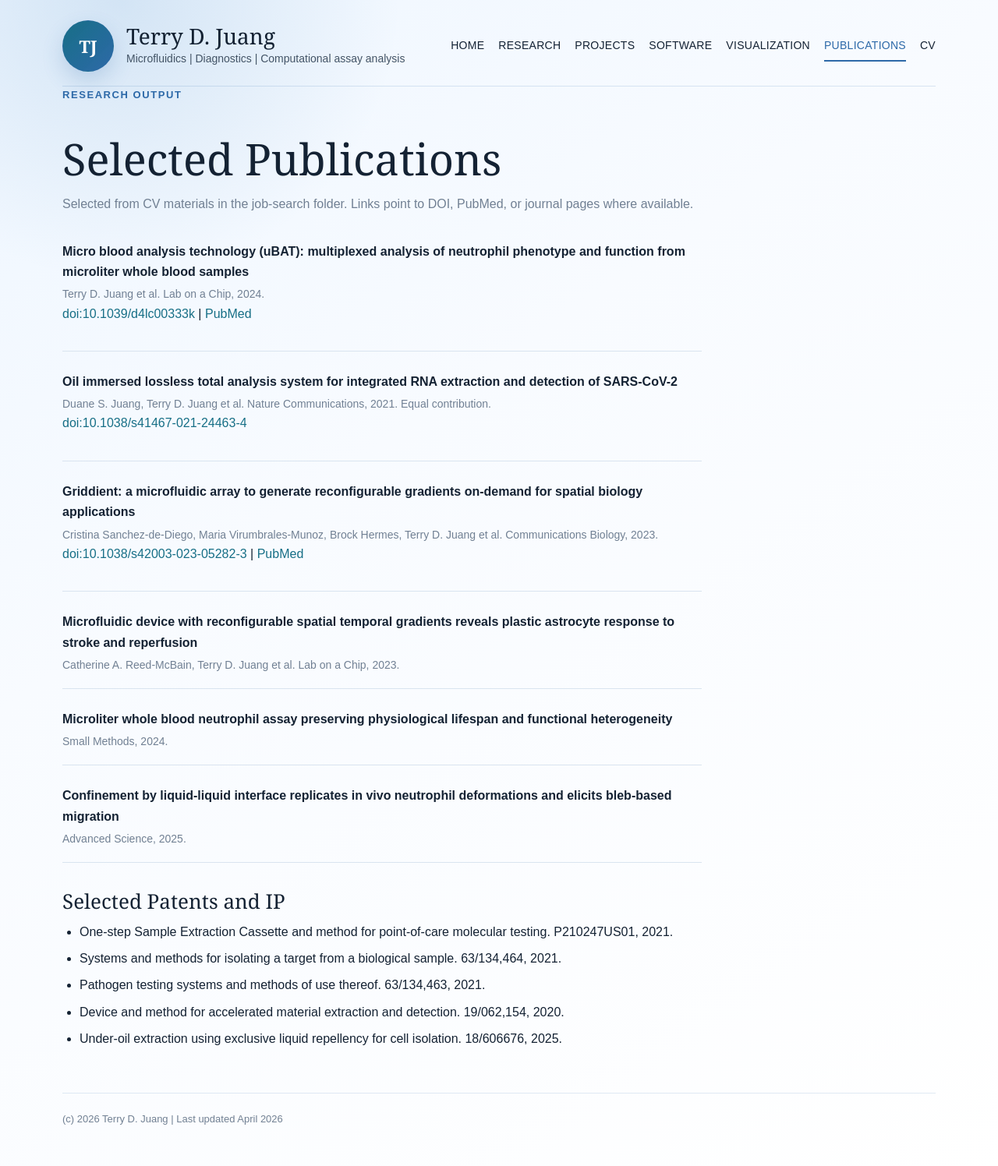
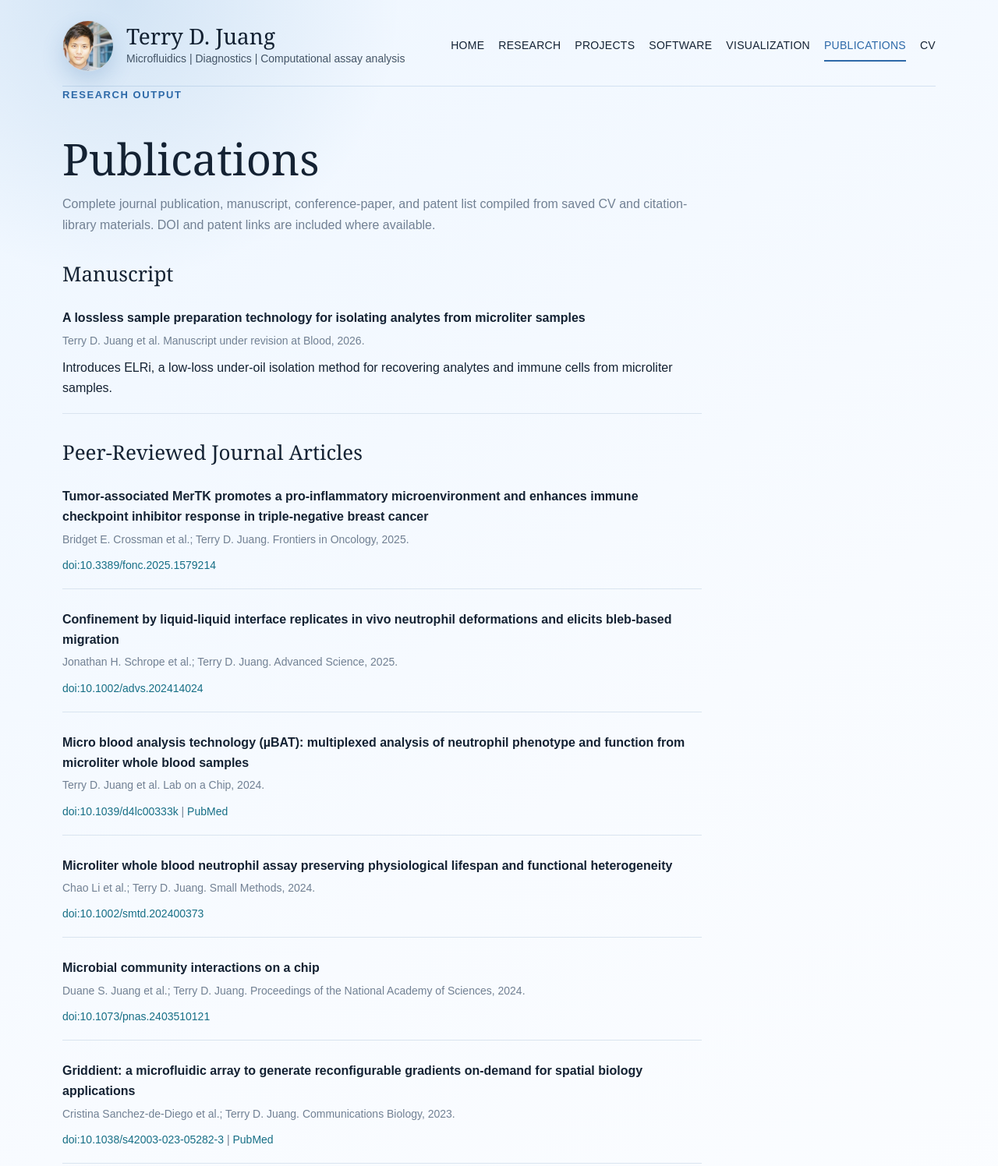
Before and after one commit to TerryDJ/TerryDJ.github.io, a plain HTML site: page publications.html in a window 1280 px wide. Shown: the top 1496 px of the page at 78% size. Drawn offline with Linux system fonts and the light colour scheme.

Commit message:
Update publications and site headshot

```diff
--- a/assets/styles.css
+++ b/assets/styles.css
@@ -69,19 +69,18 @@ a:focus {
   flex: 0 0 auto;
   width: 66px;
   height: 66px;
-  display: grid;
-  place-items: center;
+  overflow: hidden;
   border: 1px solid rgba(45, 105, 168, .18);
   border-radius: 50%;
-  color: #fff;
-  background:
-    linear-gradient(135deg, rgba(23, 111, 134, .98), rgba(45, 105, 168, .96)),
-    var(--blue);
-  font-family: Georgia, "Times New Roman", serif;
-  font-size: 22px;
-  font-weight: 700;
-  letter-spacing: 0;
+  background: var(--mist);
   box-shadow: 0 12px 28px rgba(45, 105, 168, .20);
+}
+
+.portrait img {
+  display: block;
+  width: 100%;
+  height: 100%;
+  object-fit: cover;
 }
 
 .identity h1 {
@@ -331,6 +330,15 @@ li {
   border-bottom: 1px solid var(--line);
 }
 
+.publication-list p {
+  margin: 10px 0 0;
+}
+
+.publication-links {
+  color: var(--muted);
+  font-size: 14px;
+}
+
 .tag-row {
   display: flex;
   flex-wrap: wrap;
@@ -515,7 +523,6 @@ li {
   .portrait {
     width: 58px;
     height: 58px;
-    font-size: 19px;
   }
 
   .identity h1 {
--- a/publications.html
+++ b/publications.html
@@ -4,14 +4,16 @@
     <meta charset="utf-8">
     <meta name="viewport" content="width=device-width, initial-scale=1">
     <title>Publications | Terry D. Juang</title>
-    <meta name="description" content="Selected publications by Terry D. Juang.">
+    <meta name="description" content="Complete publication, conference paper, and patent list for Terry D. Juang.">
     <link rel="stylesheet" href="assets/styles.css">
   </head>
   <body>
     <div class="site">
       <header class="masthead">
         <div class="brand">
-          <div class="portrait" aria-label="Terry D. Juang initials">TJ</div>
+          <div class="portrait">
+            <img src="assets/terry-juang-headshot.jpg" alt="Terry D. Juang headshot" width="66" height="66">
+          </div>
           <div class="identity">
             <h1>Terry D. Juang</h1>
             <p>Microfluidics | Diagnostics | Computational assay analysis</p>
@@ -30,51 +32,111 @@
 
       <main>
         <p class="eyebrow">Research output</p>
-        <h2 class="page-title">Selected Publications</h2>
-        <p class="note">Selected from CV materials in the job-search folder. Links point to DOI, PubMed, or journal pages where available.</p>
+        <h2 class="page-title">Publications</h2>
+        <p class="note">Complete journal publication, manuscript, conference-paper, and patent list compiled from saved CV and citation-library materials. DOI and patent links are included where available.</p>
 
-        <ul class="list-plain">
+        <h3>Manuscript</h3>
+        <ul class="list-plain publication-list">
           <li>
-            <span class="item-title">Micro blood analysis technology (uBAT): multiplexed analysis of neutrophil phenotype and function from microliter whole blood samples</span>
+            <span class="item-title">A lossless sample preparation technology for isolating analytes from microliter samples</span>
+            <span class="meta">Terry D. Juang et al. Manuscript under revision at Blood, 2026.</span>
+            <p>Introduces ELRi, a low-loss under-oil isolation method for recovering analytes and immune cells from microliter samples.</p>
+          </li>
+        </ul>
+
+        <h3>Peer-Reviewed Journal Articles</h3>
+        <ul class="list-plain publication-list">
+          <li>
+            <span class="item-title">Tumor-associated MerTK promotes a pro-inflammatory microenvironment and enhances immune checkpoint inhibitor response in triple-negative breast cancer</span>
+            <span class="meta">Bridget E. Crossman et al.; Terry D. Juang. Frontiers in Oncology, 2025.</span>
+            <p class="publication-links"><a href="https://doi.org/10.3389/fonc.2025.1579214">doi:10.3389/fonc.2025.1579214</a></p>
+          </li>
+          <li>
+            <span class="item-title">Confinement by liquid-liquid interface replicates in vivo neutrophil deformations and elicits bleb-based migration</span>
+            <span class="meta">Jonathan H. Schrope et al.; Terry D. Juang. Advanced Science, 2025.</span>
+            <p class="publication-links"><a href="https://doi.org/10.1002/advs.202414024">doi:10.1002/advs.202414024</a></p>
+          </li>
+          <li>
+            <span class="item-title">Micro blood analysis technology (&micro;BAT): multiplexed analysis of neutrophil phenotype and function from microliter whole blood samples</span>
             <span class="meta">Terry D. Juang et al. Lab on a Chip, 2024.</span>
-            <p><a href="https://doi.org/10.1039/d4lc00333k">doi:10.1039/d4lc00333k</a> | <a href="https://pubmed.ncbi.nlm.nih.gov/39104301/">PubMed</a></p>
+            <p class="publication-links"><a href="https://doi.org/10.1039/d4lc00333k">doi:10.1039/d4lc00333k</a> | <a href="https://pubmed.ncbi.nlm.nih.gov/39104301/">PubMed</a></p>
+          </li>
+          <li>
+            <span class="item-title">Microliter whole blood neutrophil assay preserving physiological lifespan and functional heterogeneity</span>
+            <span class="meta">Chao Li et al.; Terry D. Juang. Small Methods, 2024.</span>
+            <p class="publication-links"><a href="https://doi.org/10.1002/smtd.202400373">doi:10.1002/smtd.202400373</a></p>
+          </li>
+          <li>
+            <span class="item-title">Microbial community interactions on a chip</span>
+            <span class="meta">Duane S. Juang et al.; Terry D. Juang. Proceedings of the National Academy of Sciences, 2024.</span>
+            <p class="publication-links"><a href="https://doi.org/10.1073/pnas.2403510121">doi:10.1073/pnas.2403510121</a></p>
+          </li>
+          <li>
+            <span class="item-title">Griddient: a microfluidic array to generate reconfigurable gradients on-demand for spatial biology applications</span>
+            <span class="meta">Cristina Sanchez-de-Diego et al.; Terry D. Juang. Communications Biology, 2023.</span>
+            <p class="publication-links"><a href="https://doi.org/10.1038/s42003-023-05282-3">doi:10.1038/s42003-023-05282-3</a> | <a href="https://pubmed.ncbi.nlm.nih.gov/37689746/">PubMed</a></p>
+          </li>
+          <li>
+            <span class="item-title">Microfluidic device with reconfigurable spatial temporal gradients reveals plastic astrocyte response to stroke and reperfusion</span>
+            <span class="meta">Catherine A. Reed-McBain et al.; Terry D. Juang. Lab on a Chip, 2023.</span>
+            <p class="publication-links"><a href="https://doi.org/10.1039/d3lc00276d">doi:10.1039/d3lc00276d</a></p>
+          </li>
+          <li>
+            <span class="item-title">A high-throughput sensory assay for parasitic and free-living nematodes</span>
+            <span class="meta">Leonardo R. Nunn, Terry D. Juang, David J. Beebe, Nicolas J. Wheeler, and Mostafa Zamanian. Integrative Biology, 2023.</span>
+            <p class="publication-links"><a href="https://doi.org/10.1093/intbio/zyad010">doi:10.1093/intbio/zyad010</a></p>
           </li>
           <li>
             <span class="item-title">Oil immersed lossless total analysis system for integrated RNA extraction and detection of SARS-CoV-2</span>
-            <span class="meta">Duane S. Juang, Terry D. Juang et al. Nature Communications, 2021. Equal contribution.</span>
-            <p><a href="https://doi.org/10.1038/s41467-021-24463-4">doi:10.1038/s41467-021-24463-4</a></p>
-          </li>
-          <li>
-            <span class="item-title">Griddient: a microfluidic array to generate reconfigurable gradients on-demand for spatial biology applications</span>
-            <span class="meta">Cristina Sanchez-de-Diego, Maria Virumbrales-Munoz, Brock Hermes, Terry D. Juang et al. Communications Biology, 2023.</span>
-            <p><a href="https://doi.org/10.1038/s42003-023-05282-3">doi:10.1038/s42003-023-05282-3</a> | <a href="https://pubmed.ncbi.nlm.nih.gov/37689746/">PubMed</a></p>
-          </li>
-          <li>
-            <span class="item-title">Microfluidic device with reconfigurable spatial temporal gradients reveals plastic astrocyte response to stroke and reperfusion</span>
-            <span class="meta">Catherine A. Reed-McBain, Terry D. Juang et al. Lab on a Chip, 2023.</span>
-          </li>
-          <li>
-            <span class="item-title">Microliter whole blood neutrophil assay preserving physiological lifespan and functional heterogeneity</span>
-            <span class="meta">Small Methods, 2024.</span>
-          </li>
-          <li>
-            <span class="item-title">Confinement by liquid-liquid interface replicates in vivo neutrophil deformations and elicits bleb-based migration</span>
-            <span class="meta">Advanced Science, 2025.</span>
+            <span class="meta">Duane S. Juang* and Terry D. Juang* et al. Nature Communications, 2021. *Equal contribution.</span>
+            <p class="publication-links"><a href="https://doi.org/10.1038/s41467-021-24463-4">doi:10.1038/s41467-021-24463-4</a></p>
           </li>
         </ul>
 
-        <h3>Selected Patents and IP</h3>
-        <ul>
-          <li>One-step Sample Extraction Cassette and method for point-of-care molecular testing. P210247US01, 2021.</li>
-          <li>Systems and methods for isolating a target from a biological sample. 63/134,464, 2021.</li>
-          <li>Pathogen testing systems and methods of use thereof. 63/134,463, 2021.</li>
-          <li>Device and method for accelerated material extraction and detection. 19/062,154, 2020.</li>
-          <li>Under-oil extraction using exclusive liquid repellency for cell isolation. 18/606676, 2025.</li>
+        <h3>Conference Papers</h3>
+        <ul class="list-plain publication-list">
+          <li>
+            <span class="item-title">Diagnostics of intestinal parasites using a portable centrifuge device paired with a smartphone-based microscope</span>
+            <span class="meta">Terry D. Juang, W.-B. Lee, and G.-B. Lee. MicroTAS, 2018.</span>
+          </li>
+          <li>
+            <span class="item-title">An integrated microfluidic platform to detect tumor cells from bile juice of cholangiocarcinoma patients by using novel affinity reagents</span>
+            <span class="meta">W.-Y. Huang, N.-J. Chiang, C.-H. Chang, P. Gopinathan, Terry D. Juang, H.-C. Tu, Y.-S. Shan, S.-C. Hung, and G.-B. Lee. MicroTAS, 2019.</span>
+          </li>
+        </ul>
+
+        <h3>Patents and Patent Applications</h3>
+        <ul class="list-plain publication-list">
+          <li>
+            <span class="item-title">Under-oil extraction using exclusive liquid repellency for cell isolation</span>
+            <span class="meta">David J. Beebe, Terry D. Juang, and Sheena C. Kerr. U.S. Patent Application US20250290926A1, 2025.</span>
+            <p class="publication-links"><a href="https://patents.google.com/patent/US20250290926A1/en">Google Patents</a></p>
+          </li>
+          <li>
+            <span class="item-title">Device and method for accelerated material extraction and detection</span>
+            <span class="meta">David J. Beebe, Duane S. Juang, Terry D. Juang, Thomas C. Friedrich, and David H. O'Connor. U.S. Patent US12269031B2, 2025.</span>
+            <p class="publication-links"><a href="https://patents.google.com/patent/US12269031B2/en">Google Patents</a></p>
+          </li>
+          <li>
+            <span class="item-title">One-step sample extraction cassette and method for point-of-care molecular testing</span>
+            <span class="meta">Duane S. Juang, Terry D. Juang, and David J. Beebe. U.S. Patent Application US20240207853A1, 2024.</span>
+            <p class="publication-links"><a href="https://patents.google.com/patent/US20240207853A1/en">Google Patents</a></p>
+          </li>
+          <li>
+            <span class="item-title">Systems and methods for isolating a target from a biological sample</span>
+            <span class="meta">Jay Warrick et al.; Terry D. Juang. Patent application WO2022150385A1, 2022.</span>
+            <p class="publication-links"><a href="https://patents.google.com/patent/WO2022150385A1/en">Google Patents</a></p>
+          </li>
+          <li>
+            <span class="item-title">Pathogen testing systems and methods of use thereof</span>
+            <span class="meta">Madalyn Gill et al.; Terry D. Juang. U.S. Patent Application US20240061002A1, 2024.</span>
+            <p class="publication-links"><a href="https://patents.google.com/patent/US20240061002A1/en">Google Patents</a></p>
+          </li>
         </ul>
       </main>
 
       <footer class="footer">
-        <p>(c) 2026 Terry D. Juang | Last updated April 2026</p>
+        <p>(c) 2026 Terry D. Juang | Last updated June 2026</p>
       </footer>
     </div>
   </body>
```
Also changed, not shown: cover-art.html (+3 -1 lines), cv.html (+4 -2 lines), index.html (+4 -2 lines), projects.html (+4 -2 lines), research.html (+4 -2 lines), software.html (+4 -2 lines), assets/terry-juang-headshot.jpg (added).
